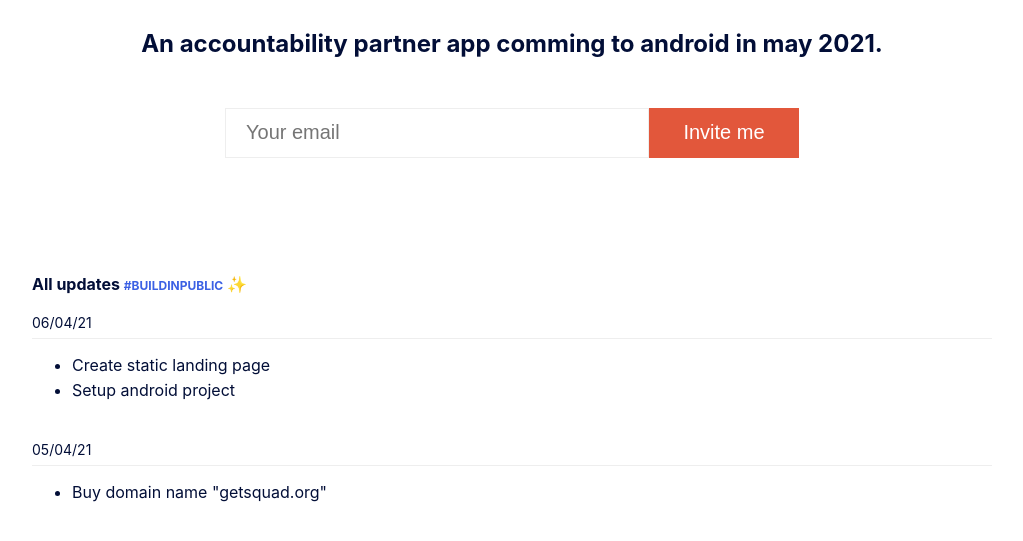
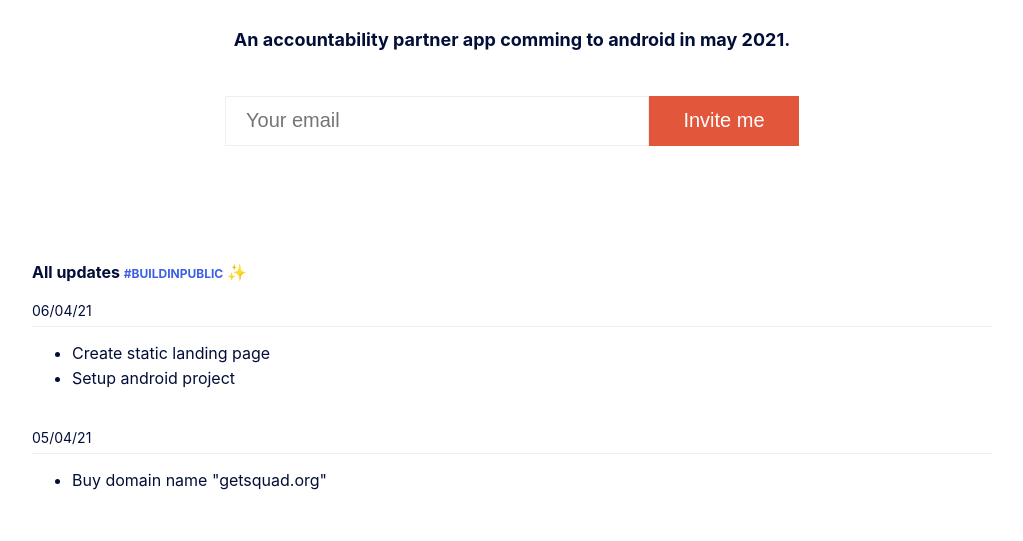
Before and after one commit to dmathijs/Squad.Static, a Gatsby site: page / in a window 1280 px wide. Shown: the part 253-794 px from the top of the page, without its empty margins (128-1151 px from the left). Built offline with nearby package versions, Linux system fonts and the light colour scheme; Gatsby itself is replaced by a stand-in of ours.

Commit message:
change font size

```diff
--- a/src/pages/index.js
+++ b/src/pages/index.js
@@ -12,7 +12,8 @@ const headingStyles = {
   position:"relative"
 }
 const subHeadingStyles = {
-  padding:"10px 0px 30px 0px"
+  padding:"10px 0px 30px 0px",
+  fontSize:"18px"
 }
 
 const titleContainerStyles = {
```
